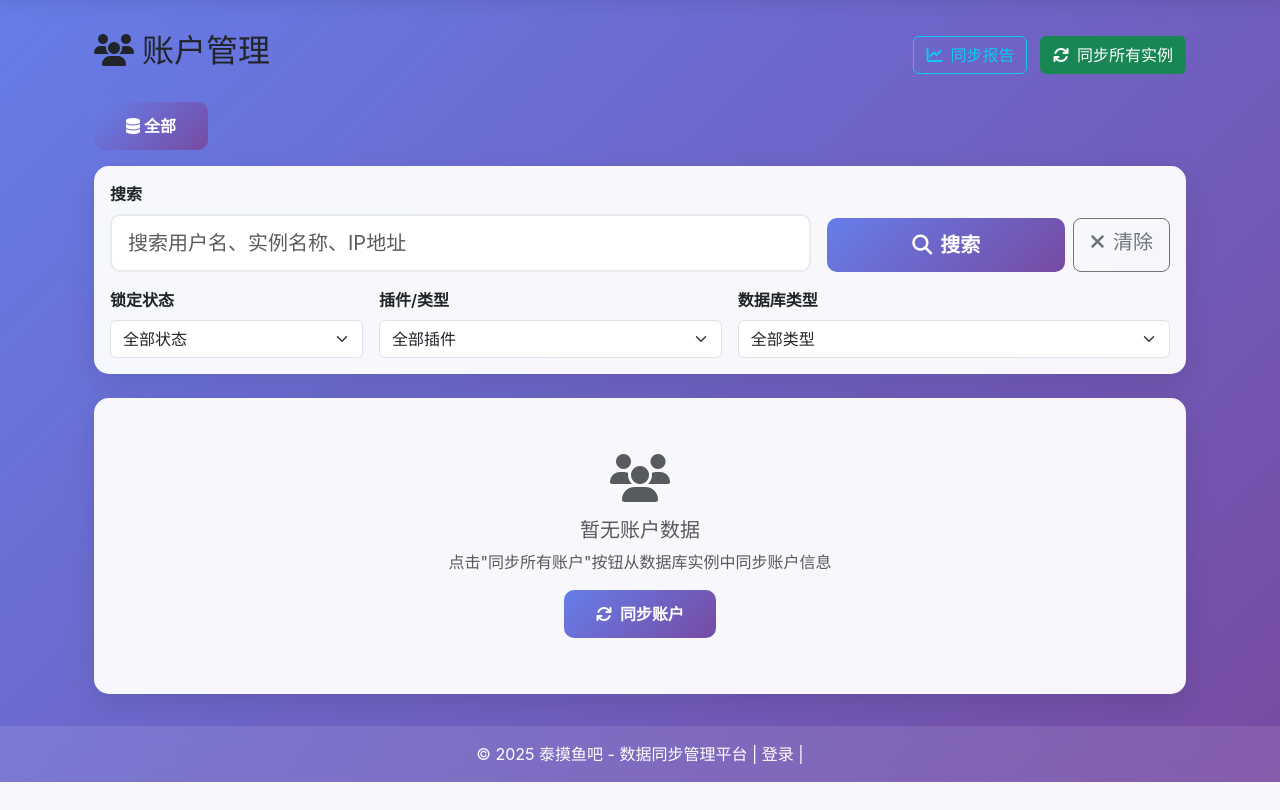
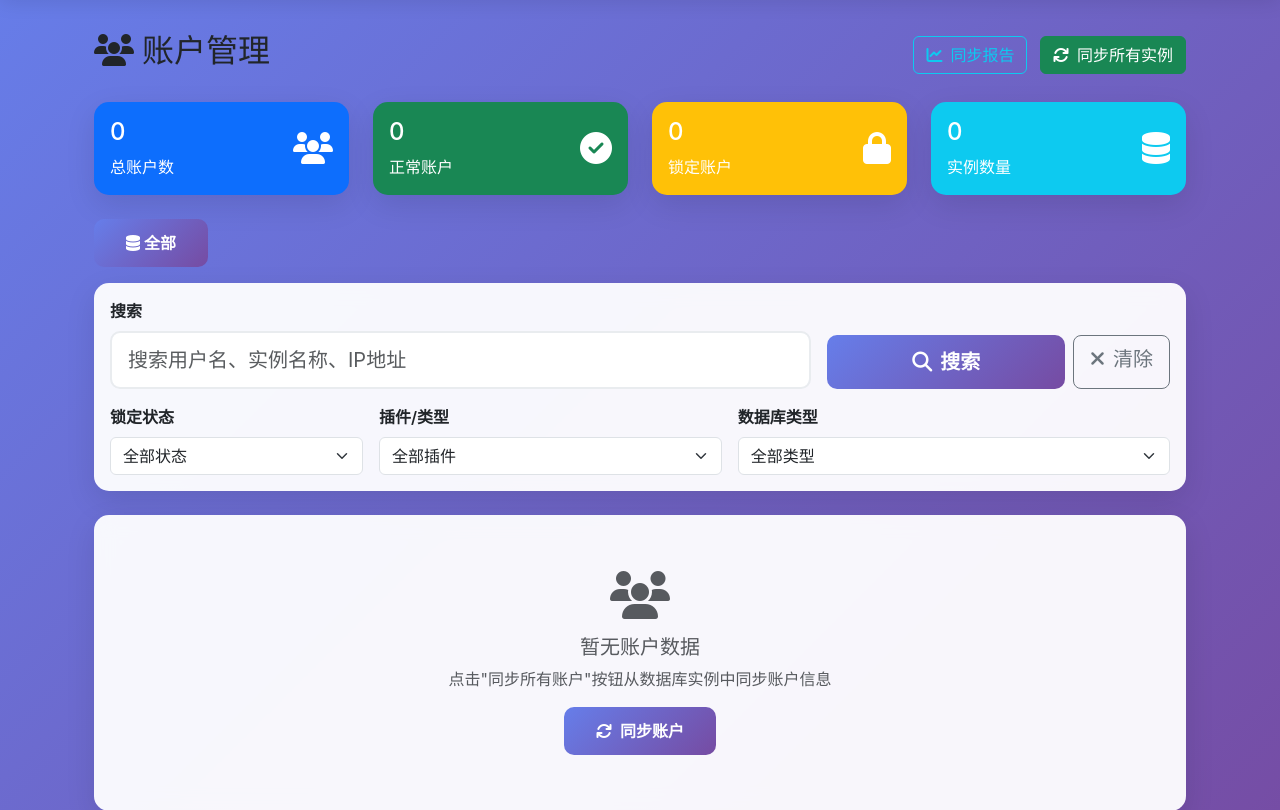
Before and after one commit to nyealovey/TaifishingV4, a Flask app: page /accounts/list in a window 1280 px wide. Shown: the part 56-866 px from the top of the page. Before the commit the page ends 838 px from the top, so only its background shows below. Run offline with Flask 3, Linux system fonts and the light colour scheme; the visitor is signed in with stand-in values (Sample User, id 1); data that the repository does not hold is empty; parts of the project's set-up code (start-up, migrations or seed data) failed here and were passed over; some libraries are stand-ins or nearby versions.

Commit message:
feat: 为账户管理页面添加统计信息卡片
- 添加统计信息卡片显示总账户数、正常账户数、锁定账户数、实例数
- 创建新的账户统计API /accounts/account-statistics
- 统计卡片包含：
  - 总账户数（蓝色卡片）
  - 正常账户数（绿色卡片）
  - 锁定账户数（黄色卡片）
  - 实例数量（青色卡片）
- 页面加载时自动获取并显示统计信息
- 提供实时的账户状态概览

```diff
--- a/app/routes/accounts.py
+++ b/app/routes/accounts.py
@@ -529,6 +529,65 @@ def sync_statistics():
             'error': f'获取统计信息失败: {str(e)}'
         }), 500
 
+@accounts_bp.route('/account-statistics')
+@login_required
+def account_statistics():
+    """获取账户统计信息API"""
+    try:
+        from sqlalchemy import func
+        from app.models import Instance
+
+        # 总账户数
+        total_accounts = Account.query.count()
+
+        # 正常账户数（未锁定且未过期）
+        active_accounts = Account.query.filter(
+            Account.is_locked == False,
+            Account.password_expired == False
+        ).count()
+
+        # 锁定账户数
+        locked_accounts = Account.query.filter(
+            Account.is_locked == True
+        ).count()
+
+        # 密码过期账户数
+        expired_accounts = Account.query.filter(
+            Account.password_expired == True
+        ).count()
+
+        # 总实例数
+        total_instances = Instance.query.filter_by(is_active=True).count()
+
+        # 按数据库类型统计账户数
+        db_type_stats = db.session.query(
+            Instance.db_type,
+            func.count(Account.id).label('count')
+        ).join(Account, Instance.id == Account.instance_id).group_by(Instance.db_type).all()
+
+        db_type_distribution = {
+            stat.db_type: stat.count for stat in db_type_stats
+        }
+
+        return jsonify({
+            'success': True,
+            'statistics': {
+                'total_accounts': total_accounts,
+                'active_accounts': active_accounts,
+                'locked_accounts': locked_accounts,
+                'expired_accounts': expired_accounts,
+                'total_instances': total_instances
+            },
+            'db_type_distribution': db_type_distribution
+        })
+
+    except Exception as e:
+        logging.error(f"获取账户统计失败: {e}")
+        return jsonify({
+            'success': False,
+            'error': f'获取统计信息失败: {str(e)}'
+        }), 500
+
 @accounts_bp.route('/history')
 @login_required
 def history():
--- a/app/templates/accounts/list.html
+++ b/app/templates/accounts/list.html
@@ -13,6 +13,70 @@
             <button type="button" class="btn btn-success" onclick="syncAllInstances()">
                 <i class="fas fa-sync me-2"></i>同步所有实例
             </button>
+        </div>
+    </div>
+
+    <!-- 统计信息卡片 -->
+    <div class="row mb-4" id="statisticsCards">
+        <div class="col-md-3">
+            <div class="card bg-primary text-white">
+                <div class="card-body">
+                    <div class="d-flex justify-content-between">
+                        <div>
+                            <h4 class="card-title" id="totalAccounts">0</h4>
+                            <p class="card-text">总账户数</p>
+                        </div>
+                        <div class="align-self-center">
+                            <i class="fas fa-users fa-2x"></i>
+                        </div>
+                    </div>
+                </div>
+            </div>
+        </div>
+        <div class="col-md-3">
+            <div class="card bg-success text-white">
+                <div class="card-body">
+                    <div class="d-flex justify-content-between">
+                        <div>
+                            <h4 class="card-title" id="activeAccounts">0</h4>
+                            <p class="card-text">正常账户</p>
+                        </div>
+                        <div class="align-self-center">
+                            <i class="fas fa-check-circle fa-2x"></i>
+                        </div>
+                    </div>
+                </div>
+            </div>
+        </div>
+        <div class="col-md-3">
+            <div class="card bg-warning text-white">
+                <div class="card-body">
+                    <div class="d-flex justify-content-between">
+                        <div>
+                            <h4 class="card-title" id="lockedAccounts">0</h4>
+                            <p class="card-text">锁定账户</p>
+                        </div>
+                        <div class="align-self-center">
+                            <i class="fas fa-lock fa-2x"></i>
+                        </div>
+                    </div>
+                </div>
+            </div>
+        </div>
+        <div class="col-md-3">
+            <div class="card bg-info text-white">
+                <div class="card-body">
+                    <div class="d-flex justify-content-between">
+                        <div>
+                            <h4 class="card-title" id="totalInstances">0</h4>
+                            <p class="card-text">实例数量</p>
+                        </div>
+                        <div class="align-self-center">
+                            <i class="fas fa-database fa-2x"></i>
+                        </div>
+                    </div>
+                </div>
+            </div>
         </div>
     </div>
 
@@ -618,5 +682,34 @@ function showAlert(type, message) {
         alertDiv.remove();
     }, 5000);
 }
+
+// 页面加载完成后加载统计信息
+document.addEventListener('DOMContentLoaded', function() {
+    loadAccountStatistics();
+});
+
+// 加载账户统计信息
+function loadAccountStatistics() {
+    fetch('/accounts/account-statistics')
+    .then(response => response.json())
+    .then(data => {
+        if (data.success) {
+            updateStatisticsCards(data.statistics);
+        } else {
+            console.error('加载账户统计失败:', data.error);
+        }
+    })
+    .catch(error => {
+        console.error('Error:', error);
+    });
+}
+
+// 更新统计卡片
+function updateStatisticsCards(statistics) {
+    document.getElementById('totalAccounts').textContent = statistics.total_accounts;
+    document.getElementById('activeAccounts').textContent = statistics.active_accounts;
+    document.getElementById('lockedAccounts').textContent = statistics.locked_accounts;
+    document.getElementById('totalInstances').textContent = statistics.total_instances;
+}
 </script>
 {% endblock %}
```
